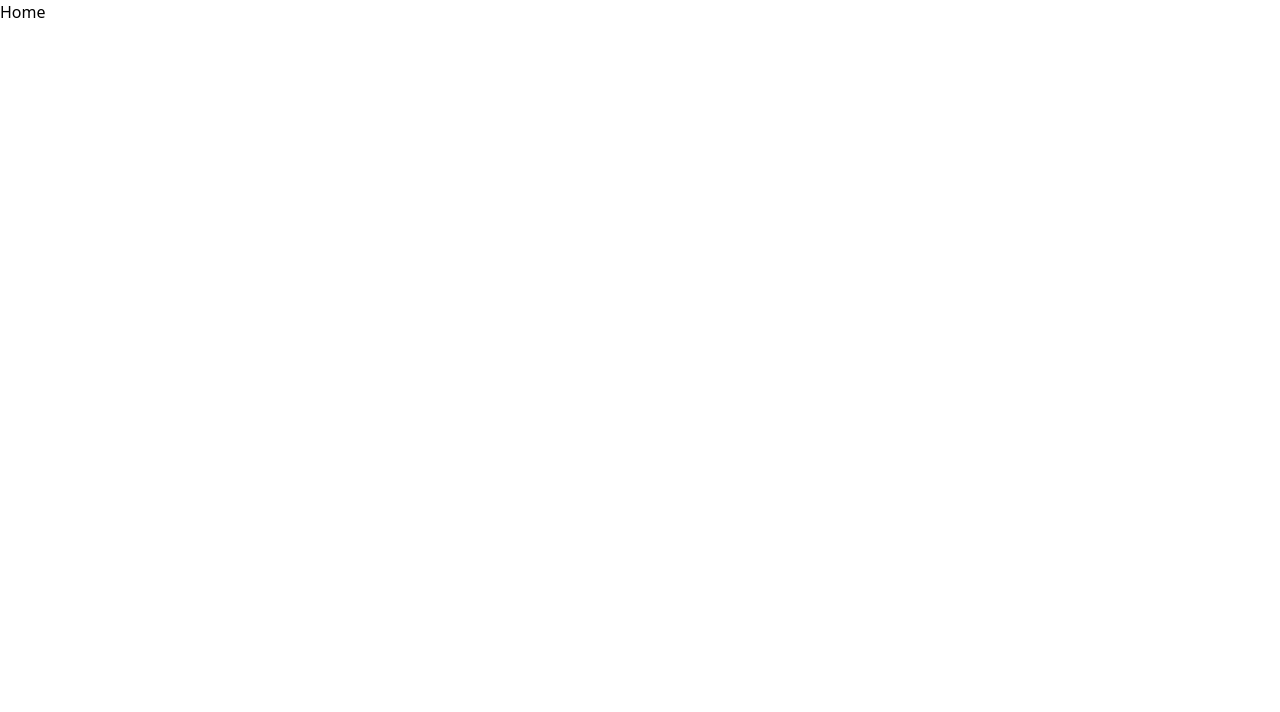
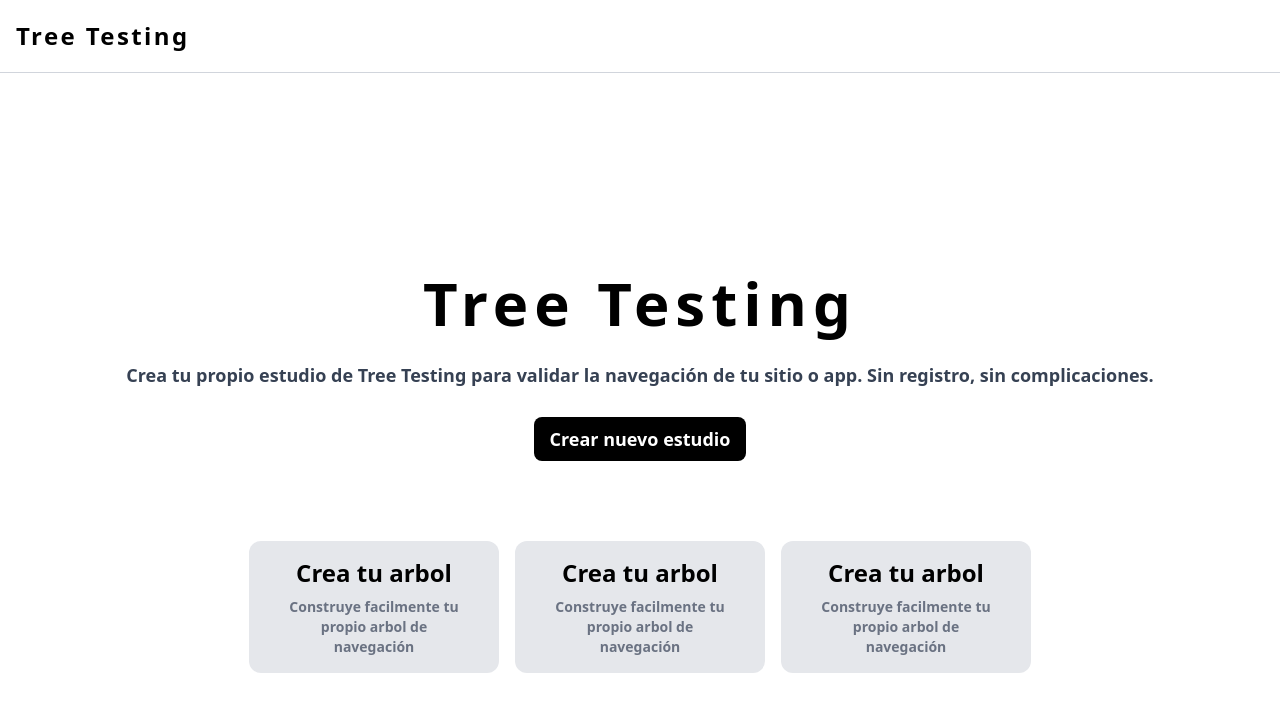
Before and after one commit to facufan07/Tree-Testing, a React (Vite) app: page / in a window 1280 px wide. Shown: the top 712 px of the page. Built offline with nearby package versions, Linux system fonts and the light colour scheme.

Commit message:
New Page: Added Home

```diff
--- a/src/App.tsx
+++ b/src/App.tsx
@@ -1,5 +1,6 @@
 import './App.css'
 import { Route, Routes } from 'react-router-dom';
+import Home from './modules/home/screens/Home';
 
 function App() {
 
@@ -7,7 +8,7 @@ function App() {
   return (
     <>
       <Routes>
-        <Route path="/" element={<h1>Home</h1>} />
+        <Route path="/" element={<Home/>} />
       </Routes>
     </>
   )
--- a/src/modules/home/screens/Home.tsx
+++ b/src/modules/home/screens/Home.tsx
@@ -1,27 +1,89 @@
 export default function Home() {
     return(
         <>
-            <header>
-
+            <header
+            className="py-5 px-4 border-b-[1px] border-b-gray-300"
+            >
+                <h1
+                className="text-2xl font-semibold tracking-widest"
+                >
+                Tree Testing
+                </h1>
             </header>
-            <main>
-                <section>
-                    <h1>Tree Testing</h1>
-                    <p>
-                        Crea tu propio estudio de Tree Testing para validar la navegación de tu sitio o app.
-                        Sin registro, sin complicaciones.
+            <main
+            className="w-full flex items-center flex-col justify-center h-dvh"
+            >
+                <section
+                className="flex items-center flex-col"
+                >
+                    <h2
+                    className="text-6xl font-bold tracking-widest text-center mb-7"
+                    >
+                    Tree Testing
+                    </h2>
+                    <p
+                    className="text-center text-lg mb-7 font-semibold text-gray-700"
+                    >
+                    Crea tu propio estudio de Tree Testing para validar la navegación de tu sitio o app.
+                    Sin registro, sin complicaciones.
                     </p>
-                    <button>Crear nuevo estudio</button>
+                    <button
+                    className="bg-black py-2 px-4 rounded-lg flex items-center"
+                    >
+                        <span
+                        className="text-white font-semibold text-lg"
+                        >
+                        Crear nuevo estudio
+                        </span>
+                    </button>
                 </section>
-                <section>
-                    <article>
-
+                <section
+                className="flex gap-4 mt-20"
+                >
+                    <article
+                    className="flex flex-col items-center bg-gray-200 rounded-xl w-[250px] px-8 py-4"
+                    >
+                        <img src="" alt="" />
+                        <h3
+                        className="text-2xl font-semibold text-center mb-2"
+                        >
+                        Crea tu arbol
+                        </h3>
+                        <p
+                        className="text-center text-sm text-gray-500 font-semibold"
+                        >
+                        Construye facilmente tu propio arbol de navegación
+                        </p>
                     </article>
-                    <article>
-
+                    <article
+                    className="flex flex-col items-center bg-gray-200 rounded-xl w-[250px] px-8 py-4"
+                    >
+                        <img src="" alt="" />
+                        <h3
+                        className="text-2xl font-semibold text-center mb-2"
+                        >
+                        Crea tu arbol
+                        </h3>
+                        <p
+                        className="text-center text-sm text-gray-500 font-semibold"
+                        >
+                        Construye facilmente tu propio arbol de navegación
+                        </p>
                     </article>
-                    <article>
-
+                    <article
+                    className="flex flex-col items-center bg-gray-200 rounded-xl w-[250px] px-8 py-4"
+                    >
+                        <img src="" alt="" />
+                        <h3
+                        className="text-2xl font-semibold text-center mb-2"
+                        >
+                        Crea tu arbol
+                        </h3>
+                        <p
+                        className="text-center text-sm text-gray-500 font-semibold"
+                        >
+                        Construye facilmente tu propio arbol de navegación
+                        </p>
                     </article>
                 </section>
             </main>
```
